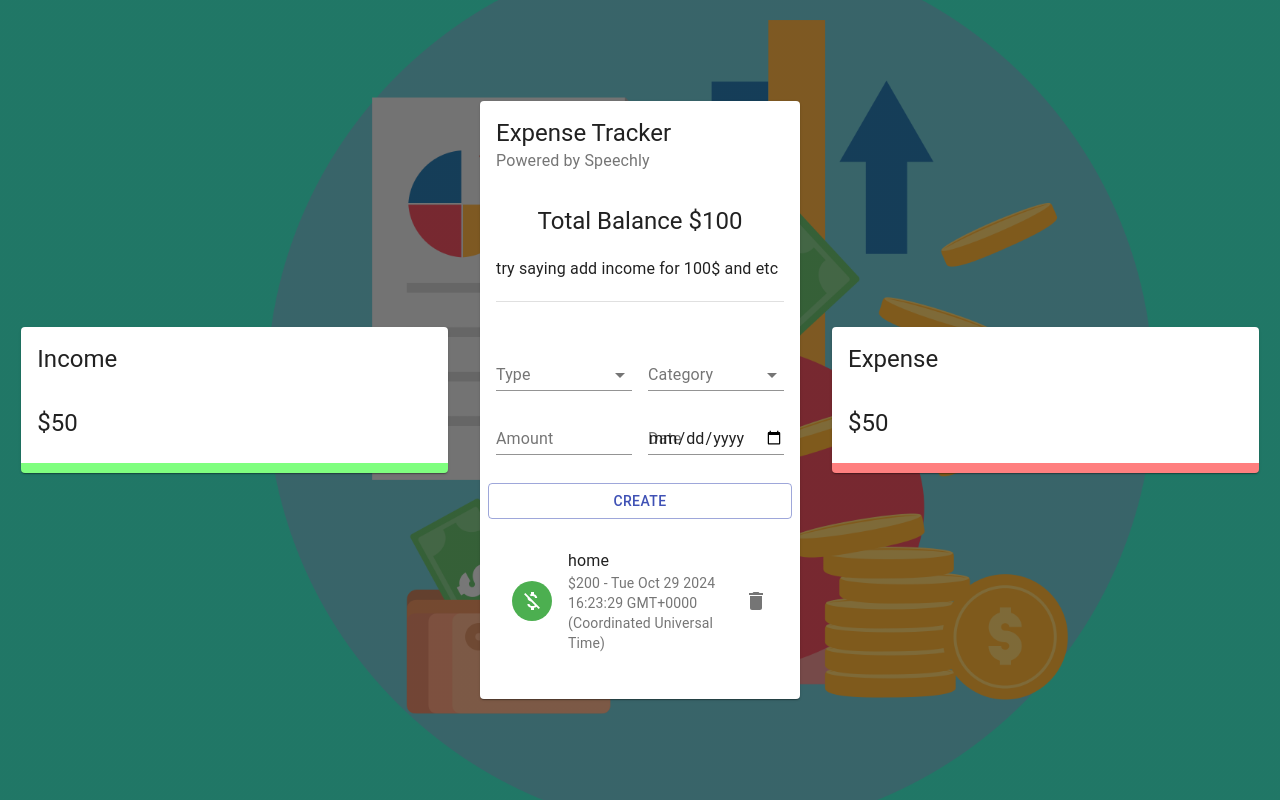
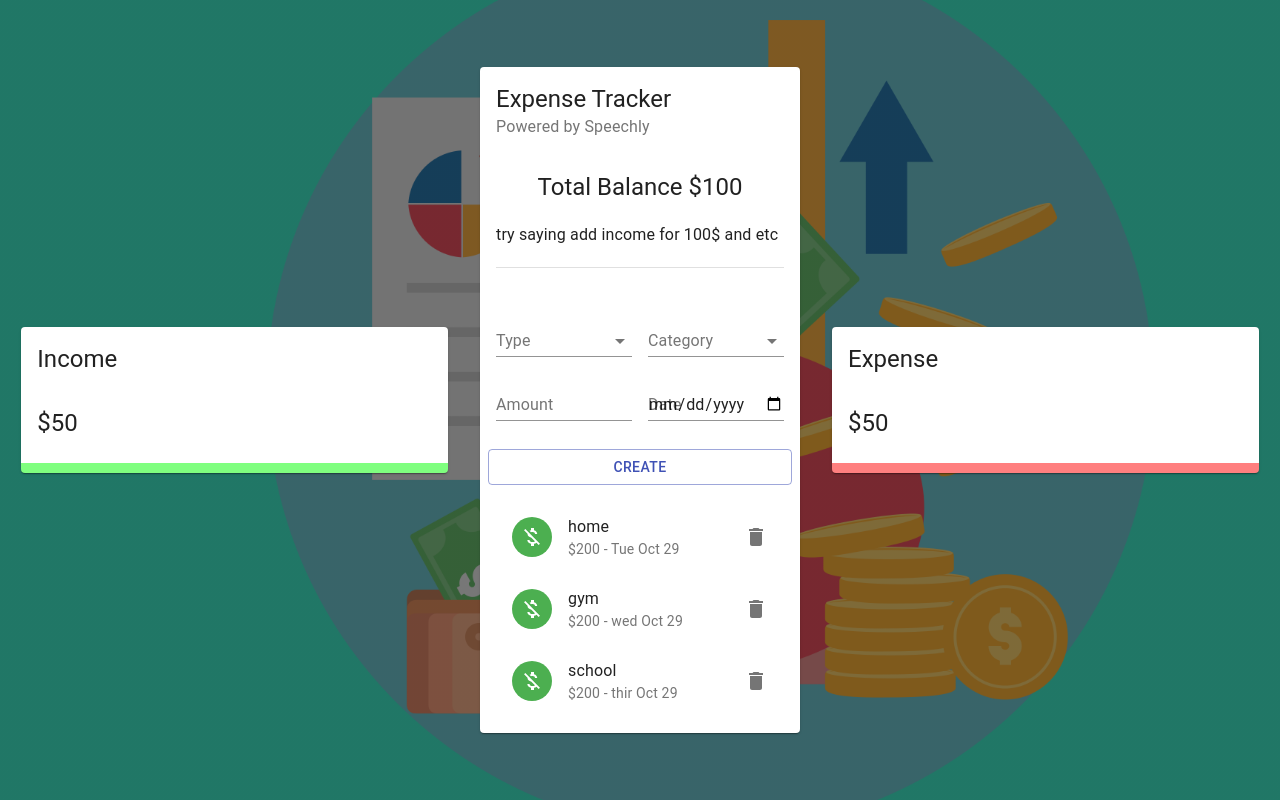
Before and after one commit to Ritiksharmaji/expensive_with_voice, a React (Create React App) app: page / in a window 1280 px wide. Built offline with nearby package versions, Linux system fonts and the light colour scheme.

Commit message:
adding the multiple list of transaction

```diff
--- a/src/components/Main/List/List.jsx
+++ b/src/components/Main/List/List.jsx
@@ -1,25 +1,23 @@
 import React from 'react'
 import { List as MUIList, ListItem, ListItemAvatar, Avatar, ListItemText, ListItemSecondaryAction, IconButton, Slide } from '@material-ui/core';
+import { Delete, MoneyOff } from '@material-ui/icons';
 import useStyles from './styles';
-import { Delete, MoneyOff } from '@material-ui/icons';
+
 
 function List() {
   const classes = useStyles();
 
   const transactions = [
-    {
-      id:1,
-      type:'Income',
-      category:'home',
-      amount:200,
-      date: new Date(),
-
-    }
+    { id:1,type:'Income',category:'home',amount:200,date: 'Tue Oct 29',},
+    { id:2,type:'Income',category:'gym',amount:200,date: 'wed Oct 29',},
+    { id:3,type:'Income',category:'school',amount:200,date: 'thir Oct 29',},
+    { id:4,type:'Income',category:'play',amount:200,date: 'fri Oct 29',},
+    { id:5,type:'Income',category:'eat',amount:200,date: 'sat Oct 29',}
   ] ;
   return(
     <div>
 
-      <MUIList dense={false} className={classes.List}>
+      <MUIList dense={false} className={classes.list}>
 
       {transactions.map((transaction) => (
         <Slide direction="down" in mountOnEnter unmountOnExit key={transaction.id}>
--- a/src/components/Main/List/styles.js
+++ b/src/components/Main/List/styles.js
@@ -10,8 +10,11 @@ export default makeStyles((theme) => ({
     color: theme.palette.getContrastText(red[500]),
     backgroundColor: red[500],
   },
+
   list: {
-    maxHeight: '150px',
-    overflow: 'auto',
+    maxHeight: '200px', // Set a fixed height
+    overflowY: 'auto',  // Enable vertical scrolling
+    overflowX: 'hidden',
   },
+
 }));
--- a/src/components/Main/Main.jsx
+++ b/src/components/Main/Main.jsx
@@ -9,7 +9,7 @@ export default function Main() {
     const classes = useStyles();
 
   return (
-    <div>
+
         <Card className={classes.root}>
         <CardHeader title="Expense Tracker" subheader="Powered by Speechly" />
 
@@ -30,13 +30,12 @@ export default function Main() {
       <CardContent className={classes.cartContent}>
         <Grid container spacing={2}>
           <Grid item xs={12}>
-            {/* <List /> */}
-            <List/>
+            <List />
           </Grid>
         </Grid>
       </CardContent>
 
         </Card>
-    </div>
+
   )
 }
```
Also changed, not shown: image-3.png (added), 1 other file (tests, documents, lock files or other folders).
